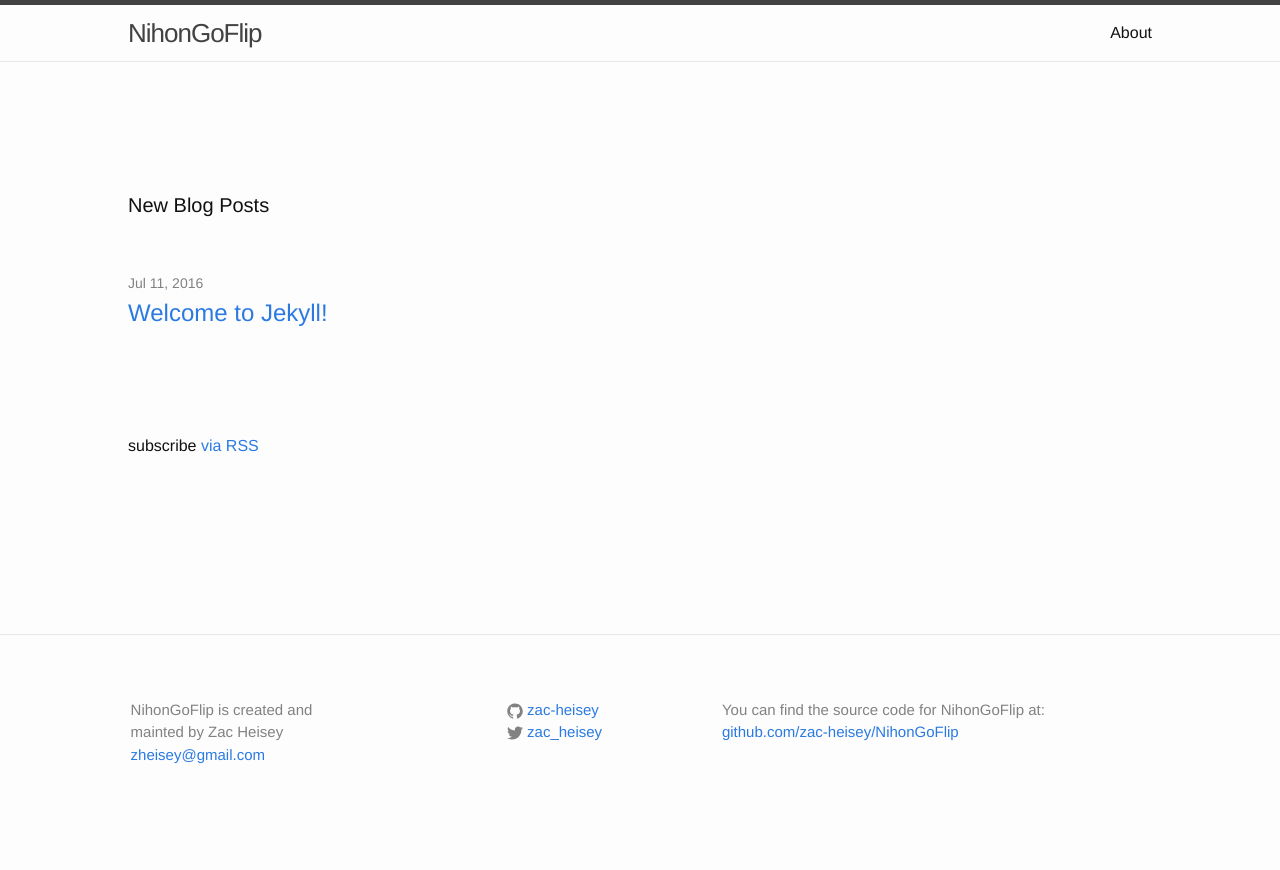
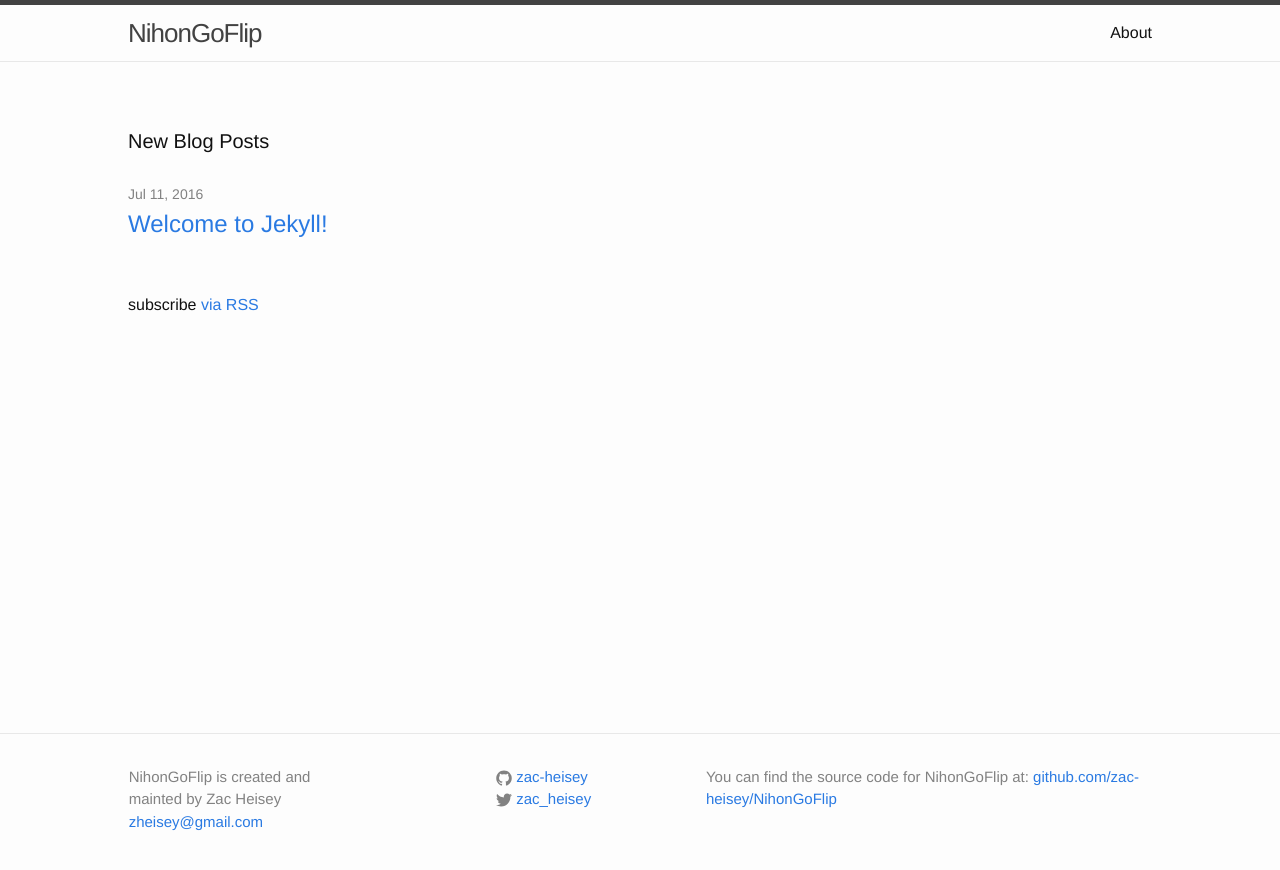
Before and after one commit to zac-heisey/NihonGoFlip, a Jekyll site: the page built from index.html, in a window 1280 px wide. Shown: the top 870 px of the page. Built offline with Jekyll 4.4.1, drawn with Linux system fonts in a browser that asks for light colours.

Commit message:
set spacing-unit to 5% and adjust max-width + padding calculations on wrapper div

```diff
--- a/_sass/_base.scss
+++ b/_sass/_base.scss
@@ -156,8 +156,8 @@ pre {
  * Wrapper
  */
 .wrapper {
-    max-width: -webkit-calc(#{$content-width} - (#{$spacing-unit} * 2));
-    max-width:         calc(#{$content-width} - (#{$spacing-unit} * 2));
+    max-width: -webkit-calc(#{$content-width} - (#{$spacing-unit} * 4));
+    max-width:         calc(#{$content-width} - (#{$spacing-unit} * 4));
     margin-right: auto;
     margin-left: auto;
     @extend %clearfix;
@@ -165,8 +165,8 @@ pre {
     @include media-query($on-laptop) {
         max-width: -webkit-calc(#{$content-width} - (#{$spacing-unit}));
         max-width:         calc(#{$content-width} - (#{$spacing-unit}));
-        padding-right: $spacing-unit / 2;
-        padding-left: $spacing-unit / 2;
+        padding-right: $spacing-unit;
+        padding-left: $spacing-unit;
     }
 }
 
--- a/css/main.scss
+++ b/css/main.scss
@@ -12,7 +12,7 @@ $base-font-weight: 400;
 $small-font-size:  $base-font-size * 0.875;
 $base-line-height: 1.5;
 
-$spacing-unit:     10%;
+$spacing-unit:     5%;
 
 $text-color:       #111;
 $background-color: #fdfdfd;
```
